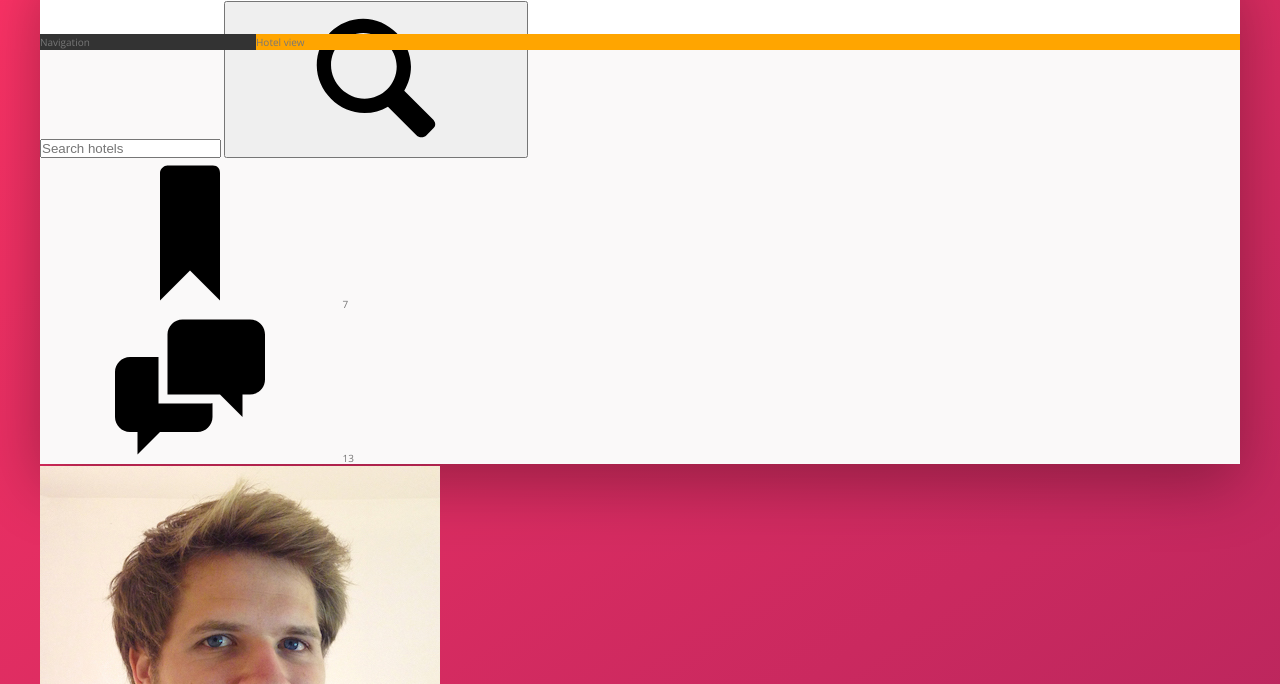
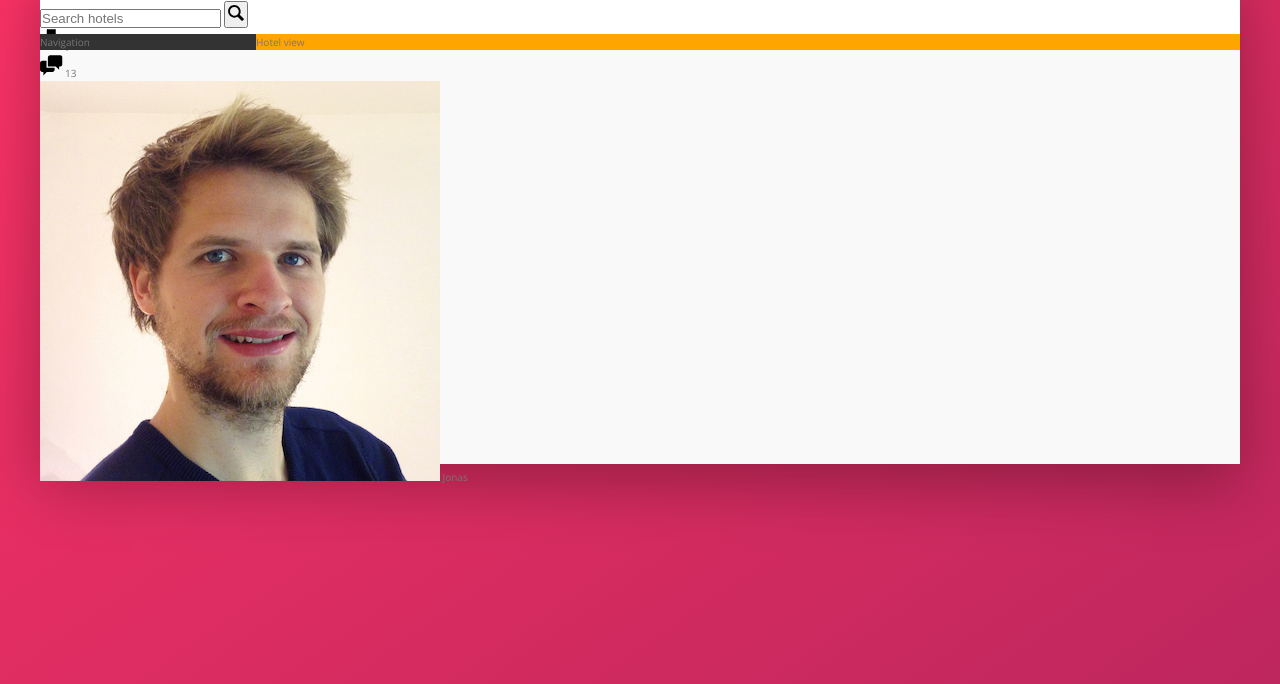
Before and after one commit to adarshcodes/Trillo-Flexbox, a website: page index.html in a window 1280 px wide. Shown: the part 116-800 px from the top of the page. Drawn offline with nearby package versions, Linux system fonts and the light colour scheme.

Commit message:
header-improvement

```diff
--- a/sass/_components.scss
+++ b/sass/_components.scss
@@ -18,7 +18,8 @@
   }
 
   &__icon {
-
+    height: 2rem;
+    width: 2rem;
   }
 }
 
@@ -31,7 +32,8 @@
   }
 
   &__icon {
-
+      width: 2.25rem;
+      height: 2.25rem;
   }
 
   &__notification {
@@ -39,7 +41,8 @@
   }
 
   &__user {
-
+    height: 3.75rem;
+    border-radius: 50%;
   }
 
   &__user-photo {
```
Also changed, not shown: css/style.css.
